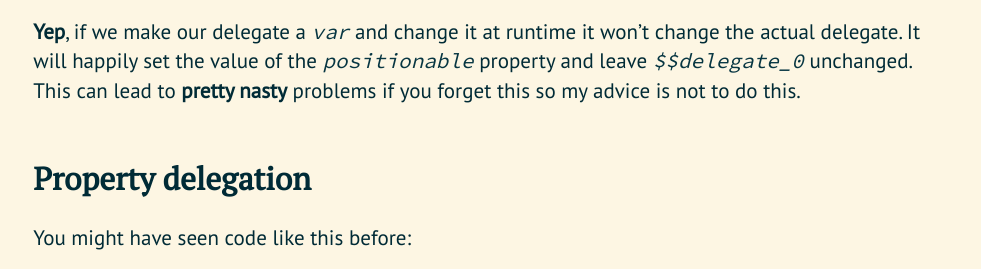
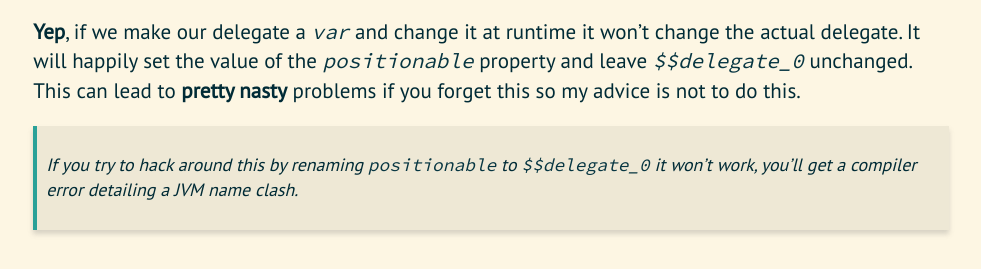
Before and after one commit to Hexworks/the-cogitator, a Jekyll site: the page built from _posts/2018-09-29-by-the-way-exploring-delegation-in-kotlin.md, in a window 1280 px wide and 900 px high, scrolled down 5925 px, cut to the strip 107-376 px from the top of the window. Shown: the whole strip, without its empty margins (149-1130 px from the left). Built offline with Jekyll 4.4.1, drawn with Linux system fonts in a browser that asks for light colours; comment, search, counter and statistics services are not loaded.

Commit message:
Add stuff

```diff
--- a/_posts/2018-09-29-by-the-way-exploring-delegation-in-kotlin.md
+++ b/_posts/2018-09-29-by-the-way-exploring-delegation-in-kotlin.md
@@ -133,6 +133,9 @@ This looks good, but if we take a peek at the generated Java code we'll see a di
 set the value of the `positionable` property and leave `$$delegate_0` unchanged. This can lead to **pretty nasty**
 problems if you forget this so my advice is not to do this.
 
+> If you try to hack around this by renaming `positionable` to `$$delegate_0` it won't work, you'll get a
+> compiler error detailing a JVM name clash.
+
 ## Property delegation
 
 You might have seen code like this before:
```
